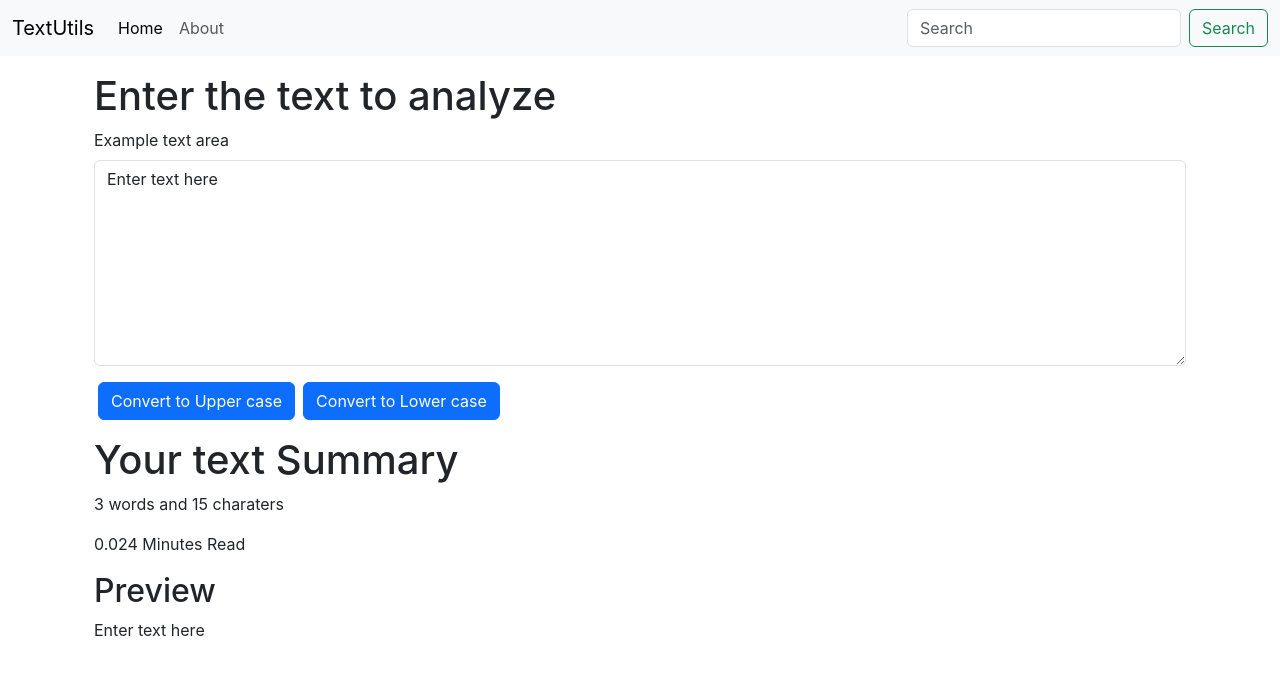
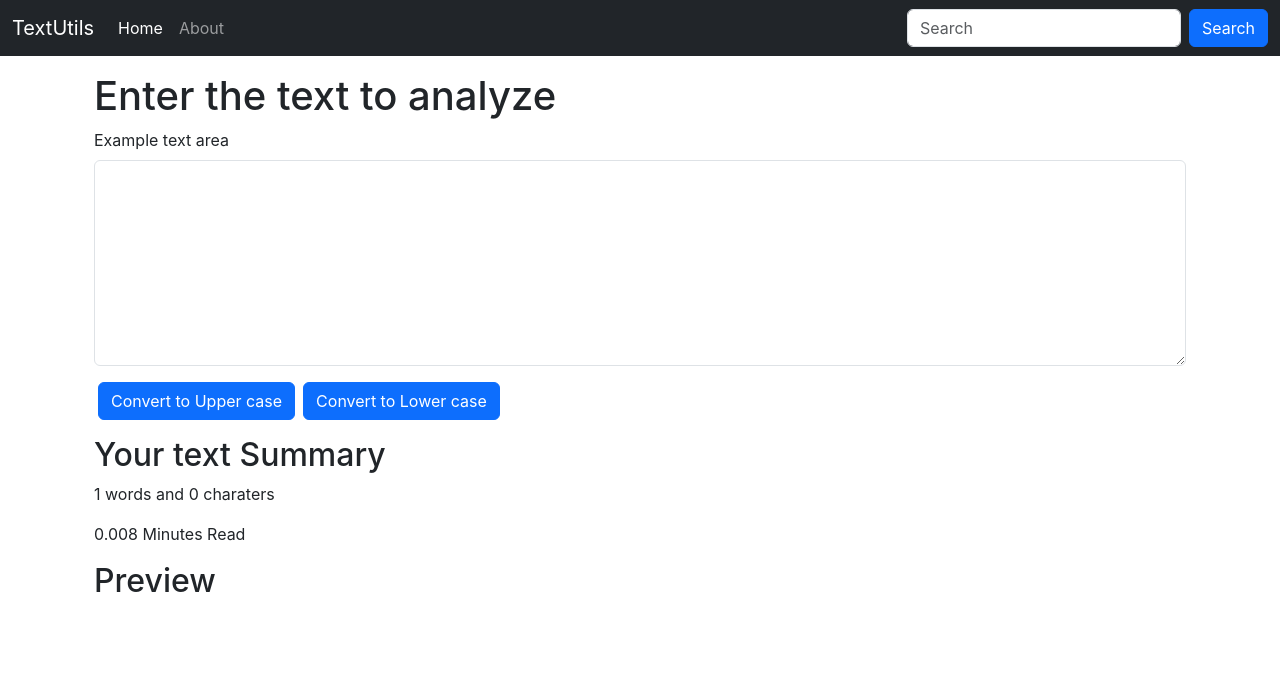
Before and after one commit to sundaram-sharma/project1, a React (Create React App) app: page / in a window 1280 px wide. Shown: the top 674 px of the page. Built offline with nearby package versions, Linux system fonts and the light colour scheme.

Commit message:
Added more logic to the app

```diff
--- a/src/components/Navbar.js
+++ b/src/components/Navbar.js
@@ -3,7 +3,7 @@
 
 export default function Navbar(props) {
   return (
-    <nav className="navbar navbar-expand-lg bg-body-tertiary">
+    <nav className="navbar navbar-expand-lg navbar-dark bg-dark">
     <div className="container-fluid">
       <a className="navbar-brand" href="/">{props.title}</a>
       <button className="navbar-toggler" type="button" data-bs-toggle="collapse" data-bs-target="#navbarSupportedContent" aria-controls="navbarSupportedContent" aria-expanded="false" aria-label="Toggle navigation">
@@ -21,7 +21,7 @@
         </ul>
         <form className="d-flex" role="search">
           <input className="form-control me-2" type="search" placeholder="Search" aria-label="Search"/>
-          <button className="btn btn-outline-success" type="submit">Search</button>
+          <button className="btn btn-primary" type="submit">Search</button>
         </form>
       </div>
     </div>
--- a/src/components/TextForm.js
+++ b/src/components/TextForm.js
@@ -21,7 +21,7 @@
     setText(event.target.value)
   }
 
-  const [text,setText] = useState('Enter text here');
+  const [text,setText] = useState('');
   //text = "New text"; //Wrong way to change the state
   //setText("new text"); //Correct way to change the state
   return (
@@ -37,7 +37,7 @@
     <button className='btn btn-primary mx-1'onClick={handleLoClick}>Convert to Lower case</button>
     </div>
     <div className="container my-3">
-      <h1> Your text Summary</h1>
+      <h2> Your text Summary</h2>
       <p> {text.split(" ").length} words and {text.length} charaters </p>
       <p> {0.008 * text.split(" ").length} Minutes Read </p> {/*multiplying the average read time with the number of words*/}
       <h2>Preview</h2>
```
